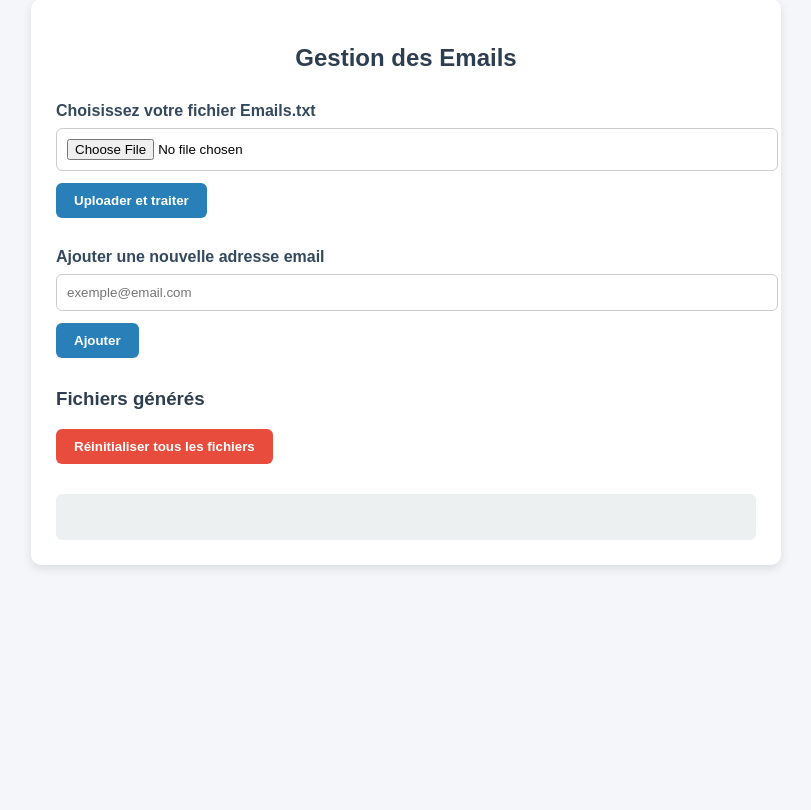
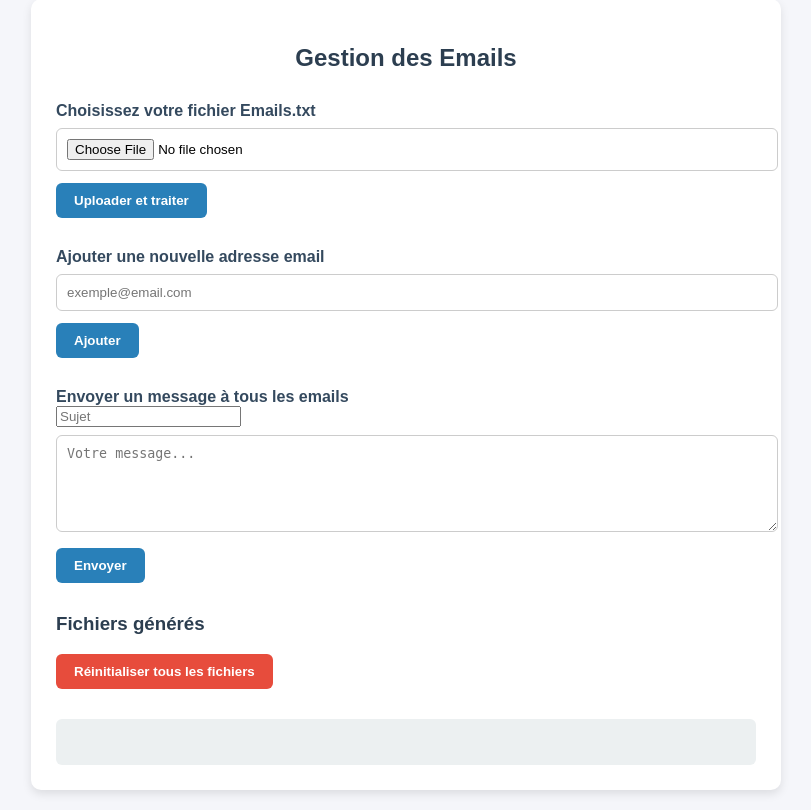
Before and after one commit to Taha7486/TP0-php, a PHP site: page / in a window 1280 px wide. Shown: the part 21-831 px from the top of the page, without its empty margins (234-1045 px from the left). Before the commit the page ends 590 px from the top, so only its background shows below. Run offline with PHP 8.4, Linux system fonts and the light colour scheme.

Commit message:
sending email

```diff
--- a/index.php
+++ b/index.php
@@ -88,6 +88,22 @@ function add_email($email, $filename) {
     return "Adresse email ajoutée avec succès !";
 }
 
+function send_email_to_all($subject, $message, $filename) {
+    $emails = lire_emails($filename);
+    $headers = "From: amine.elhauari@gmail.com\r\n";
+    $headers .= "Reply-To: amine.elhauari@gmail.com\r\n";
+    $headers .= "Content-Type: text/html; charset=UTF-8\r\n";
+
+    $sent = 0;
+    foreach ($emails as $email) {
+        if (mail($email, $subject, $message, $headers)) {
+            $sent++;
+        }
+    }
+    return "Message envoyé à $sent destinataire(s).";
+}
+
+
 // --------------------------------------------------
 $output = "";
 $add_email_message = "";
@@ -155,6 +171,21 @@ foreach ($fichiers as $f) {
 $files_html .= "</ul>";
 $output .= $files_html;
 
+// Handle sending email to the list of emails
+$send_message_result = "";
+if (isset($_POST['send_message'])) {
+    $subject = trim($_POST['subject']);
+    $message = trim($_POST['message']);
+
+    if ($subject === "" || $message === "") {
+        $send_message_result = "<span class='msg error'>Sujet et message sont obligatoires !</span>";
+    } elseif (!file_exists("EmailsT.txt")) {
+        $send_message_result = "<span class='msg error'>Le fichier EmailsT.txt est introuvable !</span>";
+    } else {
+        $send_message_result = "<span class='msg success'>" . send_email_to_all($subject, $message, "EmailsT.txt") . "</span>";
+    }
+}
+
 ?>
 
 
@@ -186,6 +217,17 @@ $output .= $files_html;
             </div>
         </form>
 
+        <!-- Send message form -->
+        <form method="POST" class="form-block">
+            <label>Envoyer un message à tous les emails</label><br>
+            <input type="text" name="subject" placeholder="Sujet" required><br>
+            <textarea name="message" rows="5" placeholder="Votre message..." required></textarea><br>
+            <div class="action-row">
+                <button type="submit" name="send_message">Envoyer</button>
+                <?php echo $send_message_result; ?>
+            </div>
+        </form>
+
         <h3>Fichiers générés</h3>
 
         <!-- Reset form -->
--- a/style.css
+++ b/style.css
@@ -125,3 +125,12 @@ button:hover {
     background: #f8d7da;
     border: 1px solid #f5c6cb;
 }
+
+textarea {
+    width: 100%;
+    padding: 10px;
+    margin: 8px 10px 12px 0;
+    border: 1px solid #ccc;
+    border-radius: 6px;
+    resize: vertical;
+}
```
